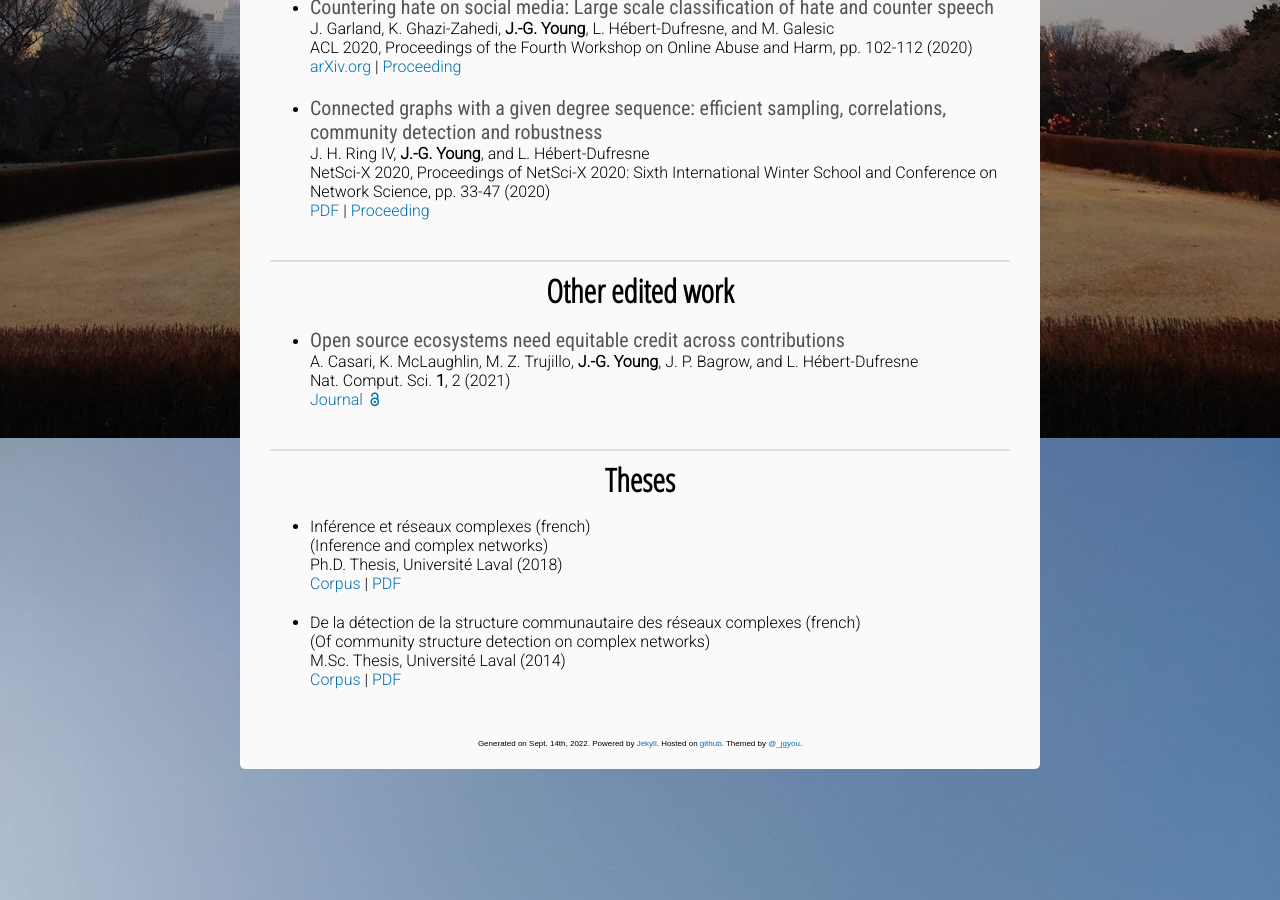
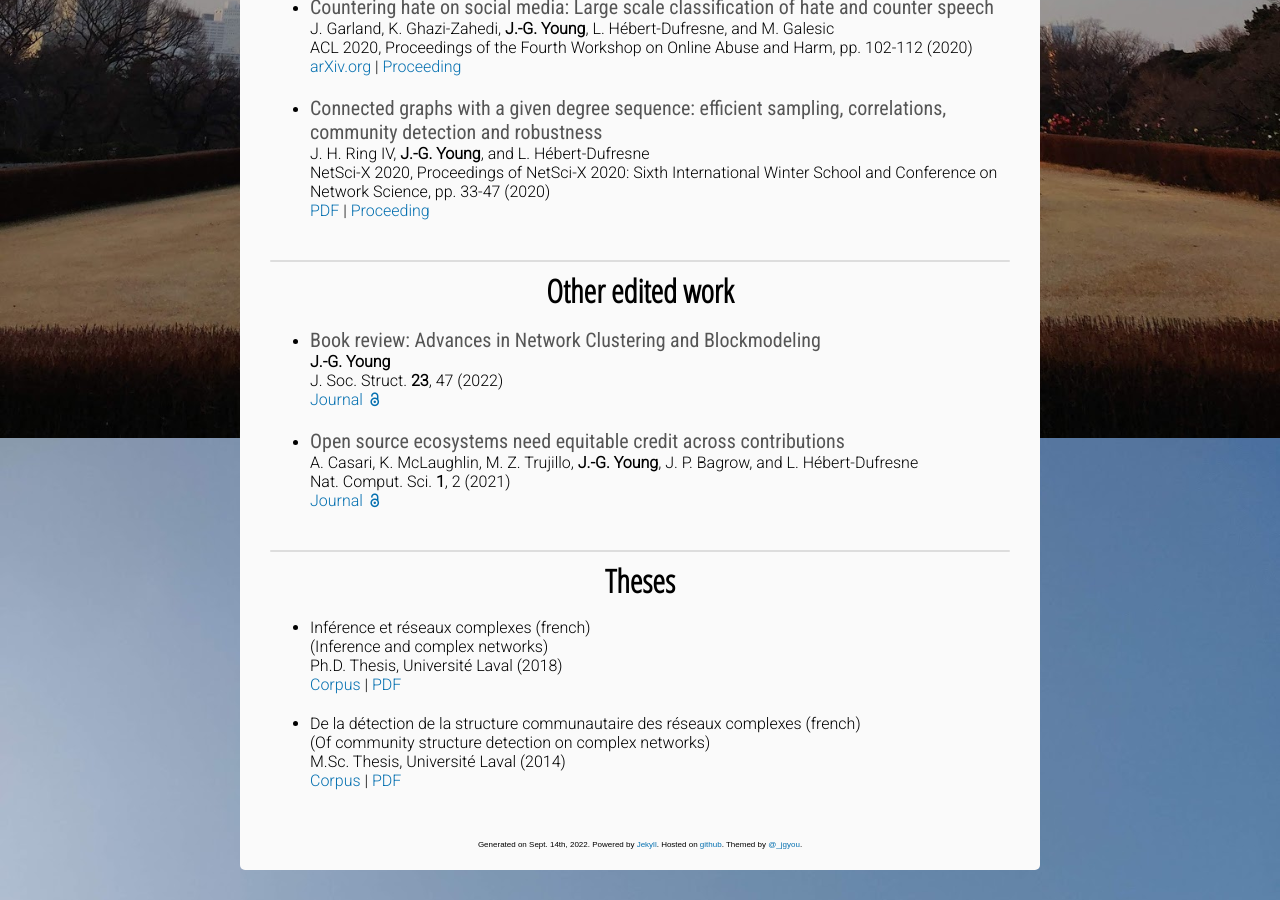
Before and after one commit to jg-you/jg-you.github.io, a Jekyll site: the page built from publications.md, in a window 1280 px wide and 900 px high, scrolled down 4682 px. Built offline with Jekyll 4.4.1, drawn with Linux system fonts in a browser that asks for light colours; some web fonts are replaced; comment, search, counter and statistics services are not loaded.

Commit message:
... add book review for reals

```diff
--- a/publications.md
+++ b/publications.md
@@ -219,6 +219,11 @@ NetSci-X 2020, Proceedings of NetSci-X 2020: Sixth International Winter School a
 
 ## Other edited work
 
+* <span class="pub-title">Book review: Advances in Network Clustering and Blockmodeling</span><br/>
+**J.-G. Young**<br/>
+J. Soc. Struct. **23**, 47 (2022)<br/>
+[Journal <i class="ai ai-open-access" aria-hidden="true"></i>](https://dx.doi.org/10.21307/joss-2022-005)
+
 * <span class="pub-title">Open source ecosystems need equitable credit across contributions</span><br/>
 A. Casari, K. McLaughlin, M. Z. Trujillo, **J.-G. Young**, J. P. Bagrow, and L. Hébert-Dufresne <br/>
 Nat. Comput. Sci. **1**, 2 (2021)<br/>
```
